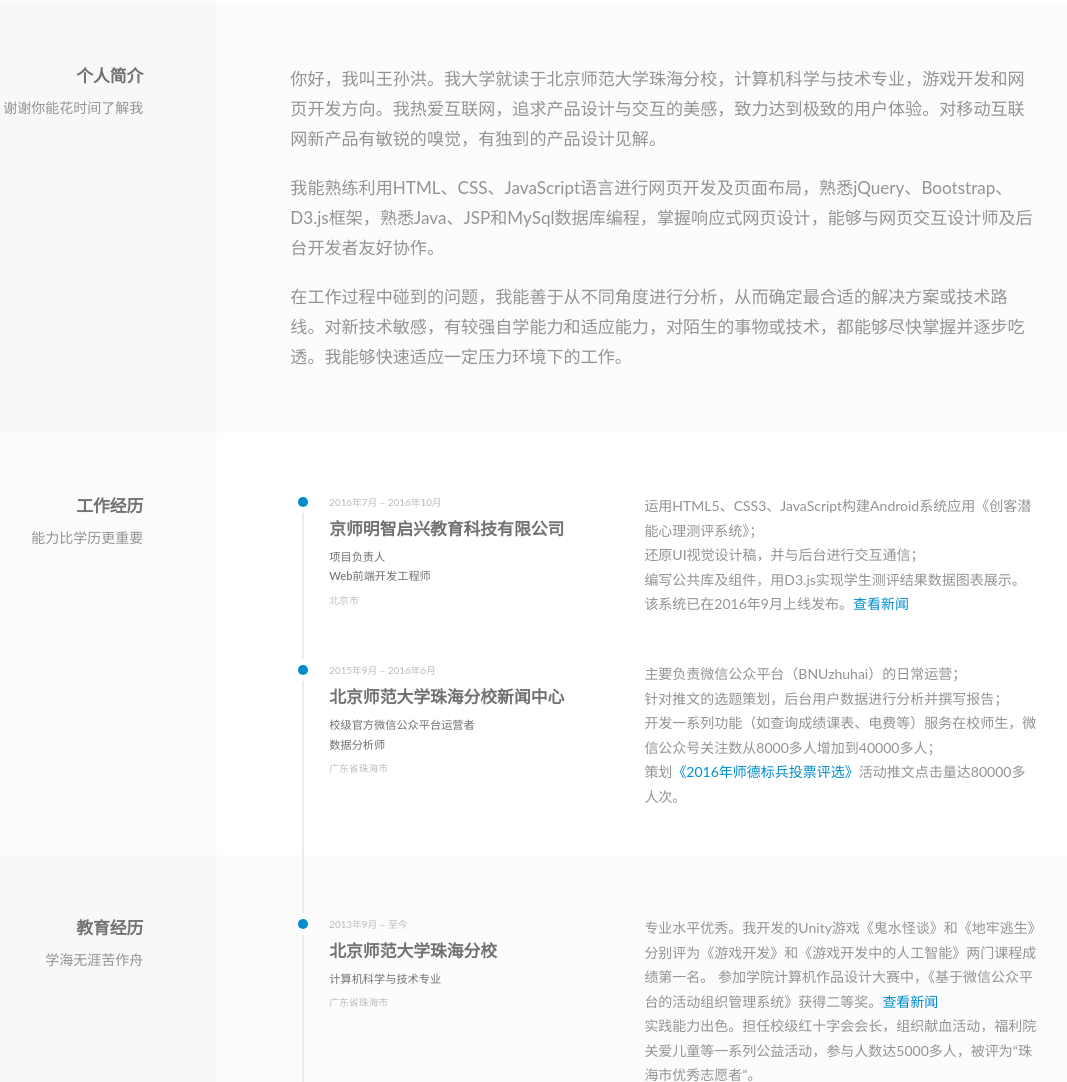
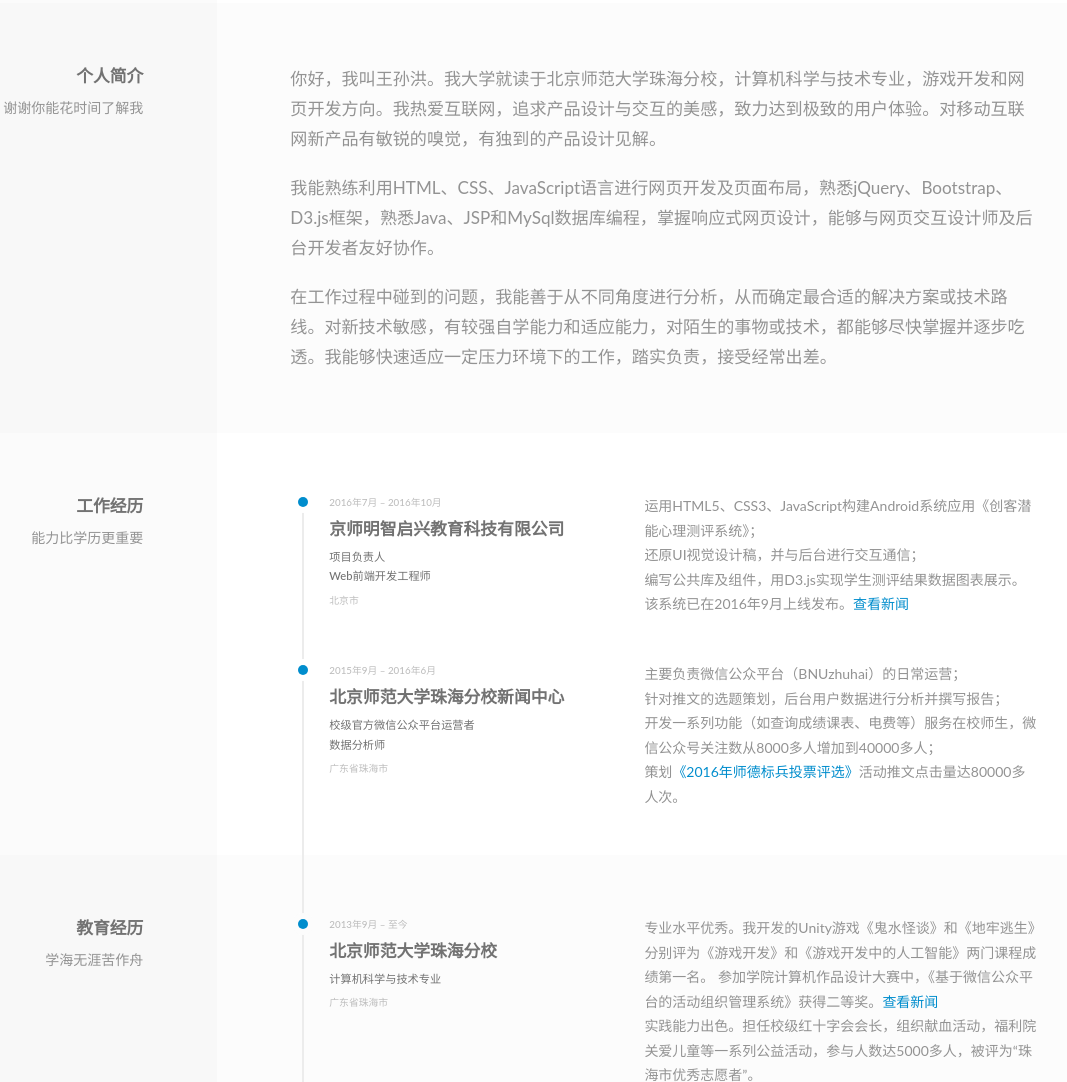
Before and after one commit to wangsunhong/Resume, a plain HTML site: page index.html in a window 1280 px wide. Shown: the part 797-1879 px from the top of the page, without its empty margins (168-1235 px from the left). Drawn offline with Linux system fonts and the light colour scheme.

Commit message:
Update index.html

```diff
--- a/index.html
+++ b/index.html
@@ -209,7 +209,7 @@
                                     我能熟练利用HTML、CSS、JavaScript语言进行网页开发及页面布局，熟悉jQuery、Bootstrap、D3.js框架，熟悉Java、JSP和MySql数据库编程，掌握响应式网页设计，能够与网页交互设计师及后台开发者友好协作。
                                 </p>
                                 <p>
-                                    在工作过程中碰到的问题，我能善于从不同角度进行分析，从而确定最合适的解决方案或技术路线。对新技术敏感，有较强自学能力和适应能力，对陌生的事物或技术，都能够尽快掌握并逐步吃透。我能够快速适应一定压力环境下的工作。
+                                    在工作过程中碰到的问题，我能善于从不同角度进行分析，从而确定最合适的解决方案或技术路线。对新技术敏感，有较强自学能力和适应能力，对陌生的事物或技术，都能够尽快掌握并逐步吃透。我能够快速适应一定压力环境下的工作，踏实负责，接受经常出差。
                                 </p>
                             </div>
                         </div>
```
